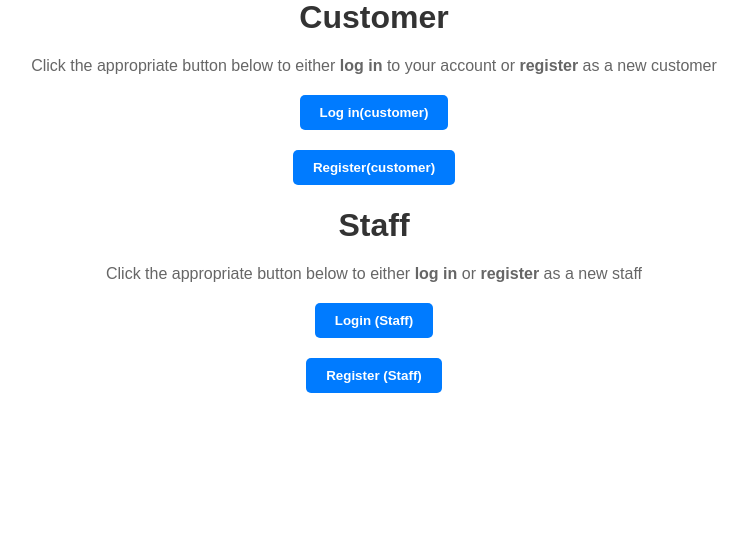
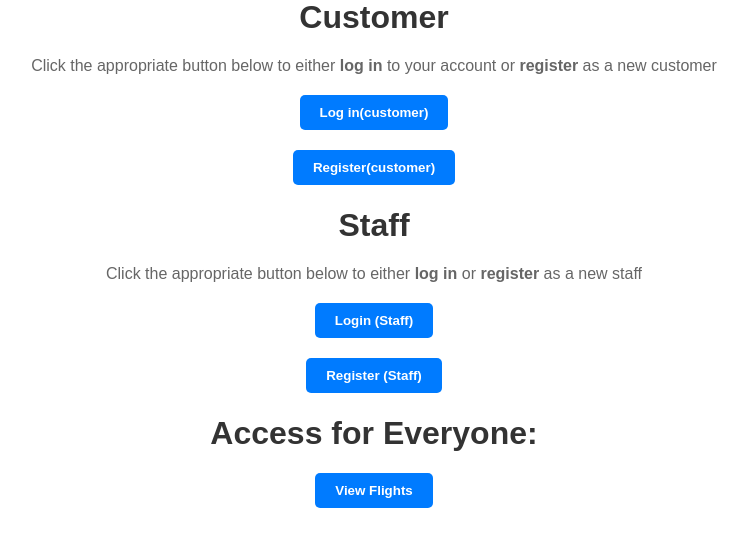
Before and after one commit to dooont/databasesfinal, a Flask app: page / in a window 1280 px wide. Shown: the part 81-628 px from the top of the page, without its empty margins (266-1014 px from the left). Run offline with Flask 3, Linux system fonts and the light colour scheme.

Commit message:
added flights to main page too

```diff
--- a/templates/index.html
+++ b/templates/index.html
@@ -89,6 +89,13 @@
       <form action="/staff-register" method="get">
         <button id="staff_register" type="submit"><b>Register (Staff)</b></button>
       </form>
+
+    </div>
+    <div>
+      <h1>Access for Everyone:</h1>
+      <form action="/flights" method="get">
+        <button id="flights" type="submit"><b>View Flights</b></button>
+      </form>
     </div>
   </div>
 </body>
```
